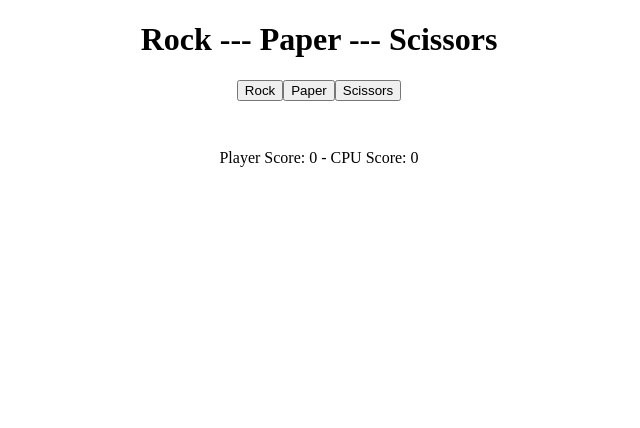
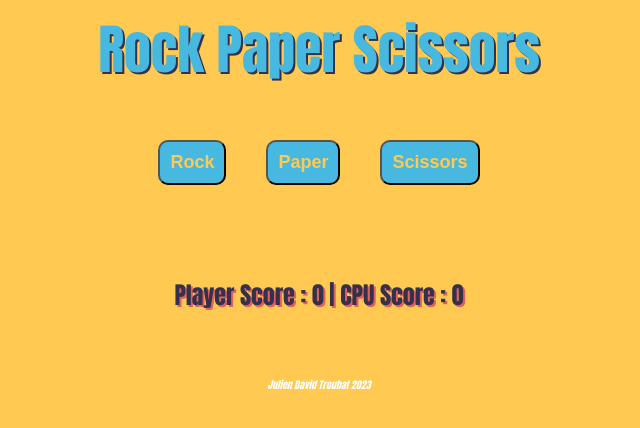
Before and after one commit to jdtroubat/rock_paper_scissors, a plain HTML site: page index.html in a window 1280 px wide. Shown: the whole page, without its empty margins (321-961 px from the left). Drawn offline with Linux system fonts and the light colour scheme.

Commit message:
Dressed for Winter

```diff
--- a/index.html
+++ b/index.html
@@ -4,24 +4,21 @@
     <meta charset="UTF-8">
     <meta http-equiv="X-UA-Compatible" content="IE=edge">
     <meta name="viewport" content="width=device-width, initial-scale=1.0">
-    <title>Rock, Paper, Scissors</title>
+    <title>Rock Paper Scissors</title>
     <link rel="stylesheet" href="styles.css">
     <script src="script.js" defer></script>
 </head>
 <body>
-    <h1>Rock --- Paper --- Scissors</h1>
-
+    <div id="title">Rock Paper Scissors</div>
     <div id="buttons">
         <button id="rock">Rock</button>
         <button id="paper">Paper</button>
         <button id="scissors">Scissors</button>
     </div>
-
     <div id="container">
         <p id="result"></p>
         <p id="score"></p>
     </div>
-
-
+    <div id="footer">Julien David Troubat 2023</div>
 </body>
 </html>
--- a/script.js
+++ b/script.js
@@ -3,15 +3,12 @@ const scoreElement = document.getElementById("score");
 let playerScore = 0;
 let cpuScore = 0;
 
-document.addEventListener("DOMContentLoaded", function() {   //Buttons
+document.addEventListener("DOMContentLoaded", function() {
   const rockBtn = document.getElementById("rock");
   const paperBtn = document.getElementById("paper");
   const scissorsBtn= document.getElementById("scissors");
 
-
-
   updateScore();
-
 
   rockBtn.addEventListener("click", function() {
     playRound("rock");
@@ -26,8 +23,7 @@ document.addEventListener("DOMContentLoaded", function() {   //Buttons
   });
 });
 
-
-function getComputerChoice() {  /**Random ComputerChoice */
+function getComputerChoice() {
     let computerSelection = ["rock", "paper", "scissors"];
     let randomCpu = Math.floor(Math.random() * computerSelection.length);
     return computerSelection[randomCpu];
@@ -66,16 +62,16 @@ function getResult(playerSelection, computerSelection) {
     (playerSelection === "paper" && computerSelection === "rock") ||
     (playerSelection === "scissors" && computerSelection === "paper")
   ) {
-    return "You Win : " + capitalizedPlayerSelection + " beats " + capitalizedComputerSelection;
+    return "You Win : " + capitalizedPlayerSelection + " > " + capitalizedComputerSelection;
   } else if (playerSelection === computerSelection) {
-    return "Tie Game : " + capitalizedPlayerSelection + " is equal to " + capitalizedComputerSelection;
+    return "Tie Game : " + capitalizedPlayerSelection + " = " + capitalizedComputerSelection;
   } else {
-    return "You Lose : " + capitalizedPlayerSelection + " loose against " + capitalizedComputerSelection;
+    return "You Lose : " + capitalizedPlayerSelection + " < " + capitalizedComputerSelection;
   }
 }
 
 function updateScore() {
-  scoreElement.textContent = "Player Score: " + playerScore + " - CPU Score: " + cpuScore;
+  scoreElement.textContent = "Player Score : " + playerScore + " | CPU Score : " + cpuScore;
 }
 
 function announceWinner() {
--- a/styles.css
+++ b/styles.css
@@ -1,7 +1,35 @@
-h1,
+body {
+    display: flex;
+    flex-direction: column;
+    background-color: #ffc952;
+    font-family: Impact, Haettenschweiler, 'Arial Narrow Bold', sans-serif;
+}
+
+#title {
+    display: flex;
+    justify-content: center;
+    color: #47b8e0;
+    font-weight: 700;
+    font-size: 54px;
+    text-shadow: 2px 2px 0px #34314c;
+    margin-bottom: 30px;
+}
+
 #buttons {
     display: flex;
     justify-content: center;
+}
+
+#rock,
+#paper,
+#scissors {
+    color: #ffc952;
+    background-color: #47b8e0;
+    font-weight: 700;
+    font-size: 18px;
+    padding: 10px;
+    margin: 20px;
+    border-radius: 10px;
 }
 
 #container {
@@ -10,6 +38,28 @@ h1,
     flex-direction: column;
 }
 
-p {
+#result,
+#score {
+    font-weight: 900;
+    font-size: 24px;
+}
+
+#result {
+    color:#e25f5f;
+    text-shadow: 2px 2px 0px #34314c;
+}
+
+#score {
+    color: #34314c;
+    text-shadow: 2px 2px 0px #e25f5f;
+}
+
+#footer {
     display: flex;
+    justify-content: center;
+    color: white;
+    font-size: 10px;
+    font-weight: 700;
+    font-style: italic;
+    margin-top: 40px;
 }
```
